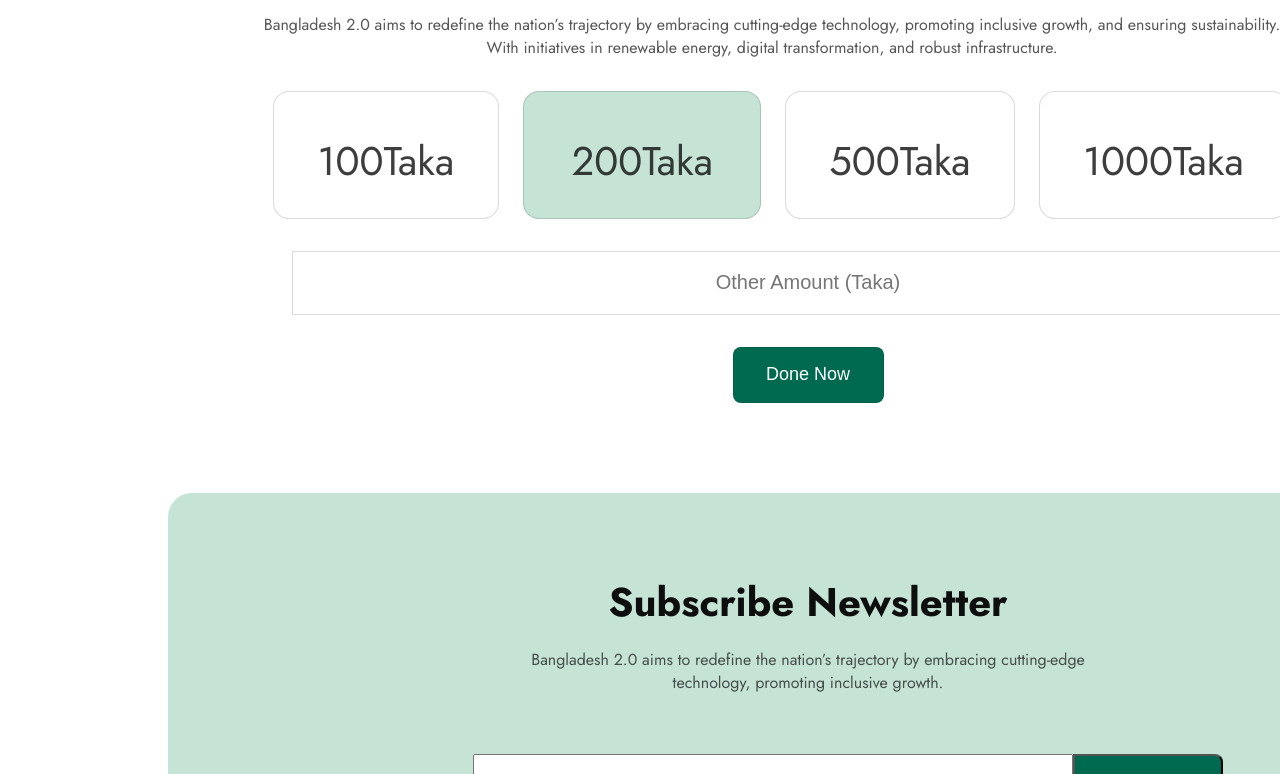
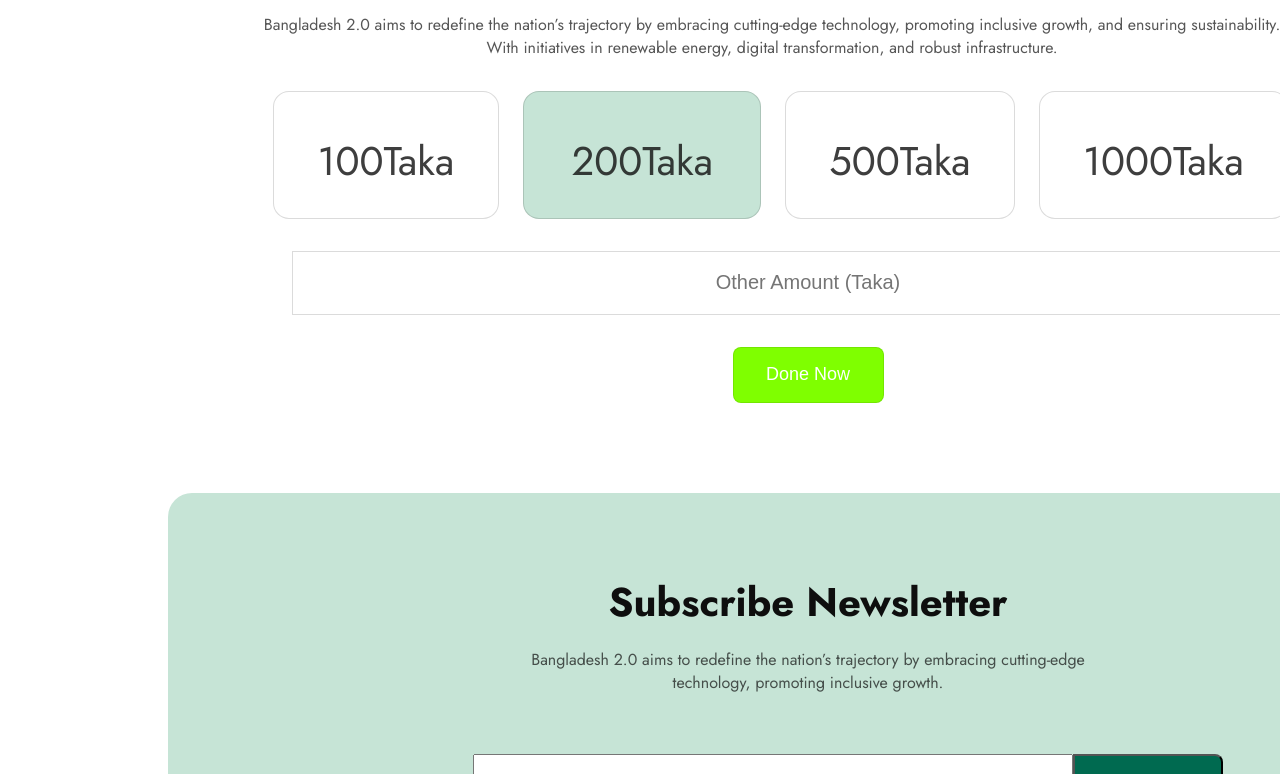
Before and after one commit to MohammadMasumHossain/B11A1--assignment-1, a plain HTML site: page index.html in a window 1280 px wide. In both pictures the pointer is over the button "Done Now". Shown: the part 3205-3979 px from the top of the page. Drawn offline with Linux system fonts and the light colour scheme.

Commit message:
hover effect2

```diff
--- a/style.css
+++ b/style.css
@@ -545,6 +545,9 @@ width: 122px;
     font-size: 18px;
     color:rgb(255, 255, 255);
 }
+.donate-btn1:hover{
+    background-color: chartreuse;
+}
 
 
 
```
